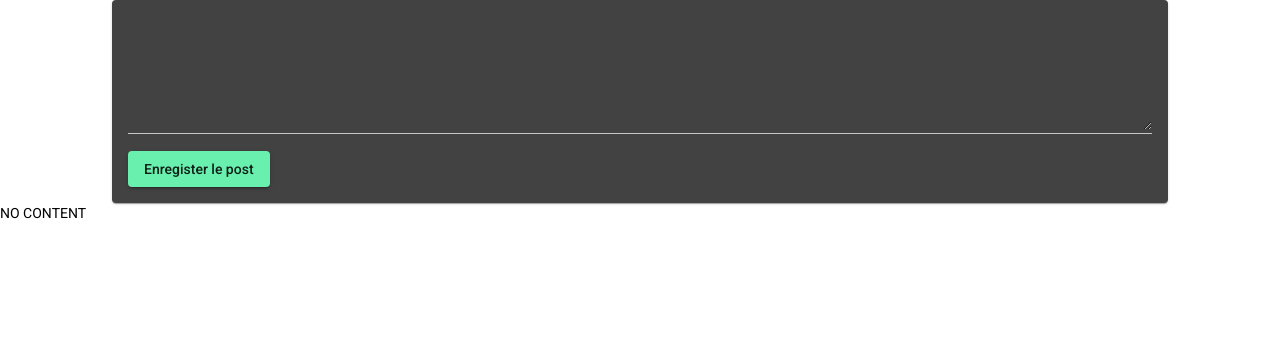
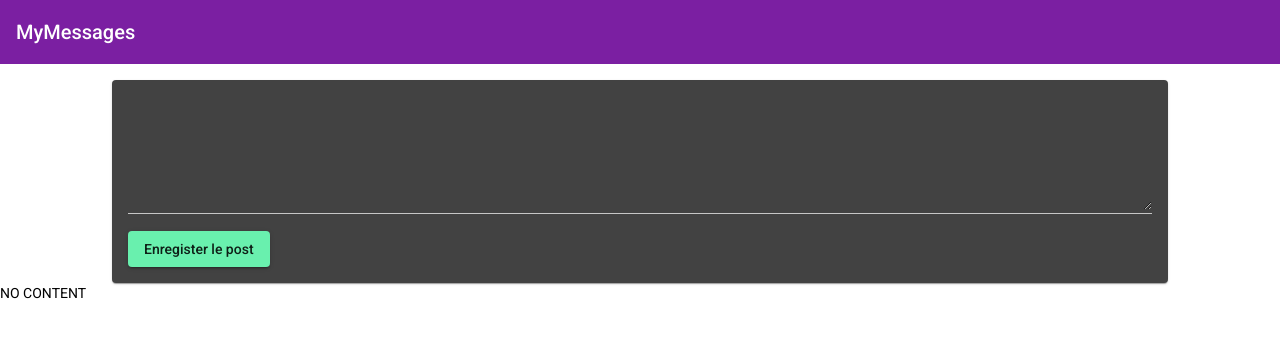
Before and after one commit to ClaireCombastel/fitness-tracking, an Angular app: page / in a window 1280 px wide. Shown: the top 338 px of the page. Built offline with nearby package versions, Linux system fonts and the light colour scheme.

Commit message:
add header component

```diff
--- a/src/app/app.component.css
+++ b/src/app/app.component.css
@@ -0,0 +1,3 @@
+main {
+  margin-top: 1rem;
+}
--- a/src/app/app.component.html
+++ b/src/app/app.component.html
@@ -1 +1,4 @@
-<app-post-create></app-post-create>
+<app-header></app-header>
+<main>
+  <app-post-create></app-post-create>
+</main>
--- /dev/null
+++ b/src/app/header/header.component.html
@@ -0,0 +1 @@
+<mat-toolbar color="primary">MyMessages</mat-toolbar>
--- /dev/null
+++ b/src/app/header/header.component.ts
@@ -0,0 +1,15 @@
+import { Component, OnInit } from '@angular/core';
+
+@Component({
+  selector: 'app-header',
+  templateUrl: './header.component.html',
+  styleUrls: ['./header.component.css']
+})
+export class HeaderComponent implements OnInit {
+
+  constructor() { }
+
+  ngOnInit(): void {
+  }
+
+}
```
Also changed, not shown: src/app/app.module.ts (+10 -4 lines), src/app/header/header.component.css (added), 1 other file (tests, documents, lock files or other folders).
